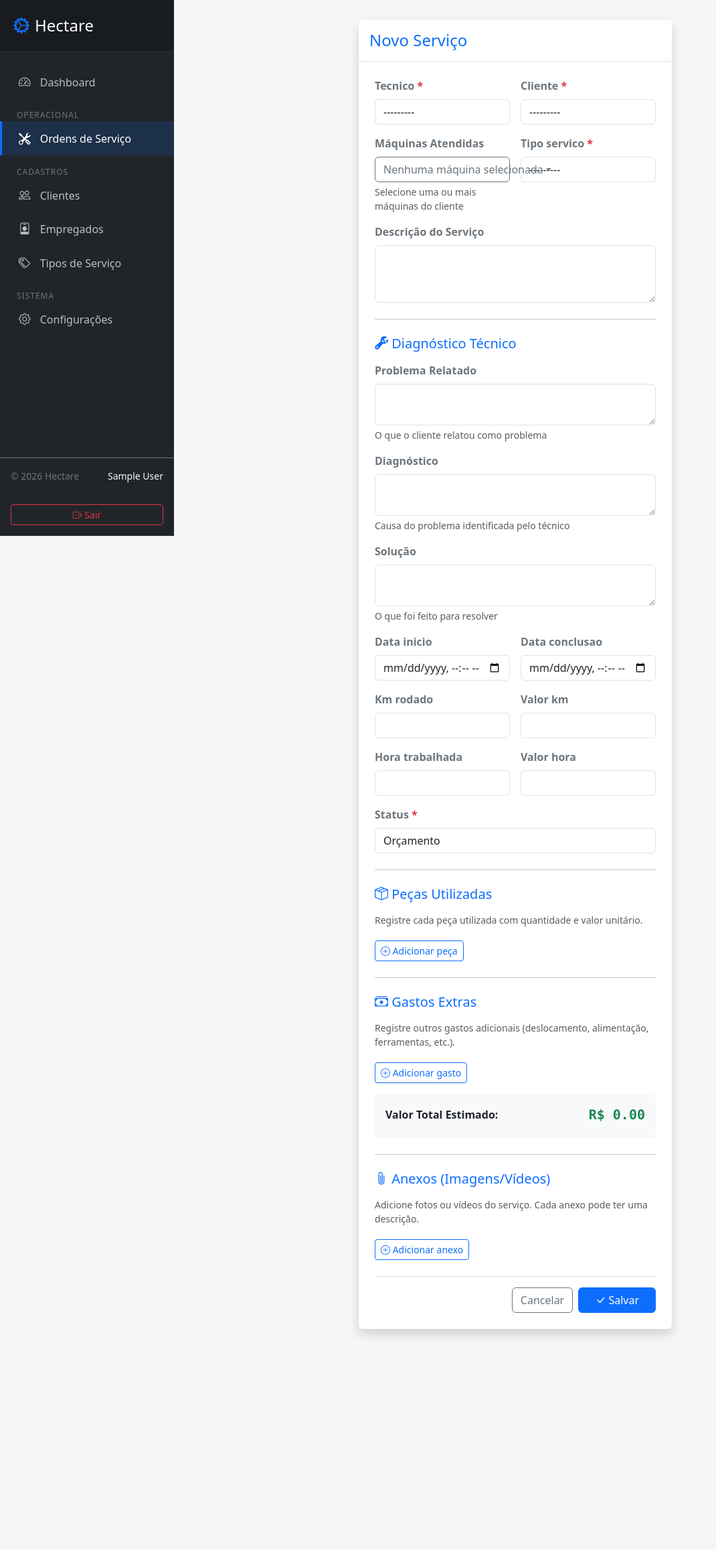
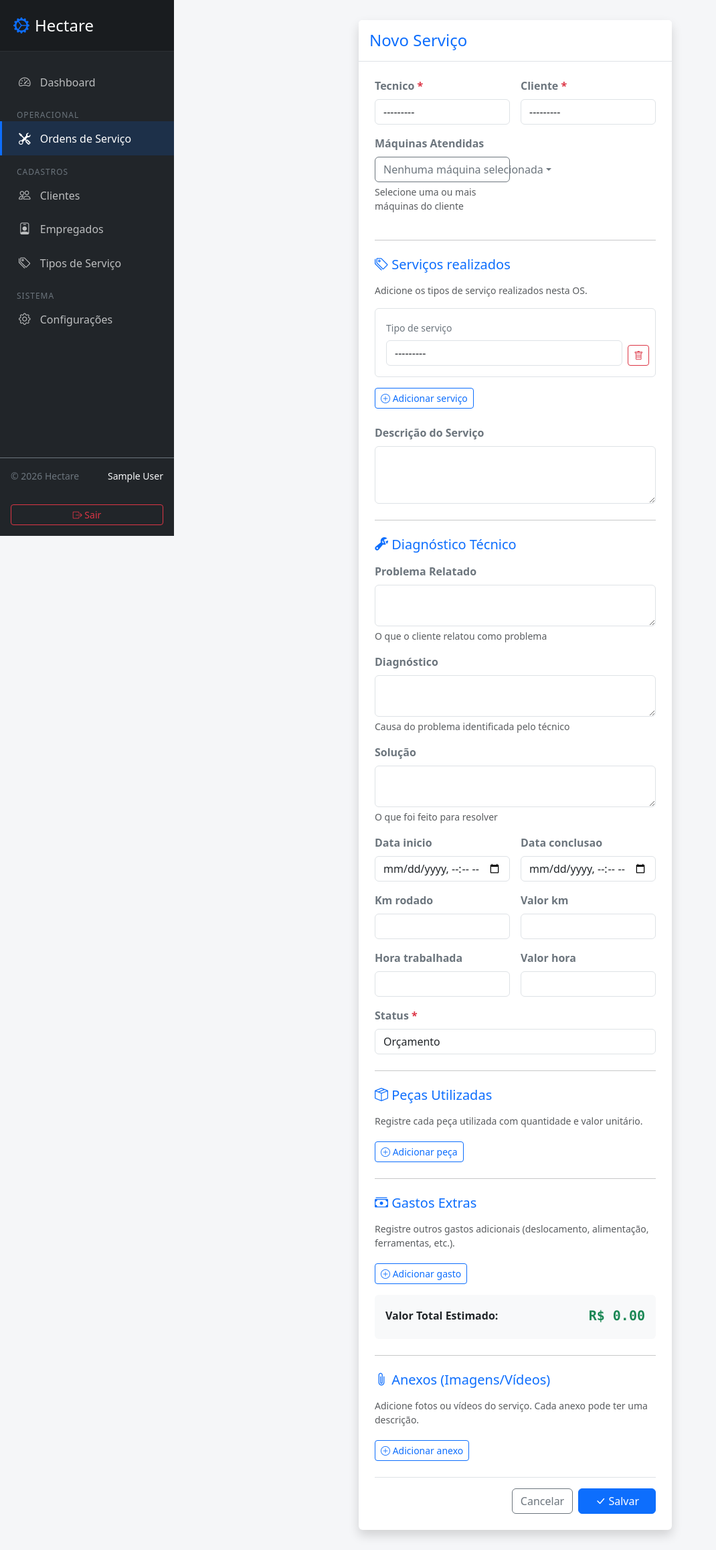
Before and after one commit to Vaz15k/projeto_hectare, a Django app: page /servicos/criar/ in a window 1280 px wide. Shown: the whole page at 67% size, without its empty margins (0-1070 px from the left). Before the commit the page ends 1995 px from the top, so only its background shows below. Run offline with Django 5.2, Linux system fonts and the light colour scheme; the visitor is signed in with stand-in values (Sample User, id 1); data that the repository does not hold is empty; some libraries are stand-ins or nearby versions.

Commit message:
feat(servicos): Permitir multiplos tipos de servico por OS

```diff
--- a/banco.sql
+++ b/banco.sql
@@ -4,9 +4,13 @@ CLIENTE (id_cliente, nome_cliente, documento, telefone, email, endereco, latitud
 
 TIPO_SERVICO (id_tipo_servico, nome_servico)
 
-SERVICO (id_servico, cliente_id, data_competencia, data_servico, km_rodado, preco_km, preco_servico, preco_total, pecas_utilizadas, descricao_servico, tipo_servico_id, status_servico)
+SERVICO (id_servico, cliente_id, data_competencia, data_servico, km_rodado, preco_km, preco_total, pecas_utilizadas, descricao_servico, status_servico)
 - cliente_id references CLIENTE(id_cliente)
+
+SERVICO_TIPO (servico_id, tipo_servico_id)
+- servico_id references SERVICO(id_servico)
 - tipo_servico_id references TIPO_SERVICO(id_tipo_servico)
+- unico por (servico_id, tipo_servico_id)
 
 NOTA_FISCAL (id_nota_fiscal, servico_id, data_emissao, valor_total, descricao_nota)
 - servico_id references SERVICO(id_servico)`
--- a/servicos/forms.py
+++ b/servicos/forms.py
@@ -1,6 +1,6 @@
 from django import forms
-from django.forms import inlineformset_factory
-from servicos.models import Servico, TipoServico, GastoExtra, AnexoServico, PecaUtilizada
+from django.forms import BaseInlineFormSet, inlineformset_factory
+from servicos.models import Servico, TipoServico, ServicoTipo, GastoExtra, AnexoServico, PecaUtilizada
 from clientes.models import Maquina
 
 
@@ -26,7 +26,7 @@ class ServicoForm(forms.ModelForm):
     class Meta:
         model = Servico
         fields = [
-            "tecnico", "cliente", "tipo_servico", "maquinas",
+            "tecnico", "cliente", "maquinas",
             "descricao", "problema_relatado", "diagnostico", "solucao",
             "data_inicio", "data_conclusao",
             "km_rodado", "valor_km", "hora_trabalhada", "valor_hora",
@@ -35,7 +35,6 @@ class ServicoForm(forms.ModelForm):
         widgets = {
             "tecnico": forms.Select(attrs={"class": "form-control"}),
             "cliente": forms.Select(attrs={"class": "form-control"}),
-            "tipo_servico": forms.Select(attrs={"class": "form-control"}),
             "descricao": forms.Textarea(attrs={"class": "form-control", "rows": 3}),
             "problema_relatado": forms.Textarea(attrs={"class": "form-control", "rows": 2}),
             "diagnostico": forms.Textarea(attrs={"class": "form-control", "rows": 2}),
@@ -75,6 +74,44 @@ class ServicoForm(forms.ModelForm):
                 )
 
         return cleaned_data
+
+
+class ServicoTipoForm(forms.ModelForm):
+    class Meta:
+        model = ServicoTipo
+        fields = ["tipo_servico"]
+        widgets = {
+            "tipo_servico": forms.Select(attrs={"class": "form-control tipo-servico-select"}),
+        }
+
+
+class BaseServicoTipoFormSet(BaseInlineFormSet):
+    def __init__(self, *args, **kwargs):
+        super().__init__(*args, **kwargs)
+        if self.instance.pk:
+            self.extra = 0
+
+    def clean(self):
+        super().clean()
+        tipos = set()
+        ativos = 0
+        for form in self.forms:
+            if not form.cleaned_data or form.cleaned_data.get("DELETE"):
+                continue
+            tipo = form.cleaned_data.get("tipo_servico")
+            if tipo:
+                ativos += 1
+                if tipo.pk in tipos:
+                    form.add_error("tipo_servico", "Este tipo já foi adicionado à OS.")
+                tipos.add(tipo.pk)
+        if not ativos:
+            raise forms.ValidationError("Adicione ao menos um tipo de serviço à OS.")
+
+
+ServicoTipoFormSet = inlineformset_factory(
+    Servico, ServicoTipo, form=ServicoTipoForm, formset=BaseServicoTipoFormSet,
+    extra=1, can_delete=True,
+)
 
 
 class GastoExtraForm(forms.ModelForm):
--- a/servicos/views.py
+++ b/servicos/views.py
@@ -19,7 +19,7 @@ from xhtml2pdf import pisa
 from servicos.models import Servico, TipoServico, GastoExtra, PecaUtilizada
 from servicos.forms import (
     ServicoForm, TipoServicoForm,
-    GastoExtraFormSet, AnexoServicoFormSet, PecaUtilizadaFormSet,
+    GastoExtraFormSet, AnexoServicoFormSet, PecaUtilizadaFormSet, ServicoTipoFormSet,
 )
 from clientes.models import Cliente, Maquina
 from core.models import Configuracao
@@ -64,7 +64,7 @@ def _build_filtro_ctx(request):
                 pass
         if tipo_servico_id:
             try:
-                qs = qs.filter(tipo_servico_id=int(tipo_servico_id))
+                qs = qs.filter(tipos_servico__pk=int(tipo_servico_id))
             except (ValueError, TypeError):
                 pass
         if status and not excluir_status:
@@ -154,12 +154,12 @@ def home(request):
     month_values = [revenue_by_month.get((m.year, m.month), 0) for m in months]
 
     ultimos_servicos = base.select_related(
-        'cliente', 'tecnico', 'tipo_servico'
-    ).order_by('-data_criacao')[:5]
+        'cliente', 'tecnico'
+    ).prefetch_related('itens_servico__tipo_servico').order_by('-data_criacao')[:5]
 
     proximos_agendamentos = base.filter(
         status='AGENDADO', data_inicio__gte=hoje,
-    ).select_related('cliente', 'tecnico', 'tipo_servico').order_by('data_inicio')[:5]
+    ).select_related('cliente', 'tecnico').prefetch_related('itens_servico__tipo_servico').order_by('data_inicio')[:5]
 
     return render(request, 'dashboard.html', {
         **filtro_ctx,
@@ -248,10 +248,12 @@ def _salvar_servico_com_relacionamentos(
     formset,
     formset_pecas,
     formset_anexos,
+    formset_tipos,
 ):
     """Salva o serviço e seus relacionamentos em uma única transação."""
     with transaction.atomic():
         servico = form.save()
+        formset_tipos.save()
         formset.save()
         formset_pecas.save()
         formset_anexos.save()
@@ -270,7 +272,7 @@ def listar_servicos(request):
 
     filtro_ctx, aplicar_filtro = _build_filtro_ctx(request)
     servicos = aplicar_filtro(
-        Servico.objects.select_related('cliente', 'tecnico', 'tipo_servico')
+        Servico.objects.select_related('cliente', 'tecnico').prefetch_related('itens_servico__tipo_servico')
     ).order_by('-data_inicio')
 
     paginator = Paginator(servicos, 20)
@@ -285,7 +287,7 @@ def listar_servicos(request):
             'url_criar': 'criar_servico',
             'linhas_partial': 'partials/linhas_servicos.html',
             'itens': page_obj,
-            'colunas': ['#', 'Tipo', 'Cliente', 'Técnico', 'Status', 'Início', 'Total'],
+            'colunas': ['#', 'Tipos', 'Cliente', 'Técnico', 'Status', 'Início', 'Total'],
             'mostrar_filtros': True,
         },
     )
@@ -302,12 +304,14 @@ def criar_servico(request):
             request.FILES,
             instance=form.instance,
         )
+        formset_tipos = ServicoTipoFormSet(request.POST, instance=form.instance)
 
         form_is_valid = form.is_valid()
         formsets_are_valid = all([
             formset.is_valid(),
             formset_pecas.is_valid(),
             formset_anexos.is_valid(),
+            formset_tipos.is_valid(),
         ])
         if form_is_valid and formsets_are_valid:
             _salvar_servico_com_relacionamentos(
@@ -315,6 +319,7 @@ def criar_servico(request):
                 formset,
                 formset_pecas,
                 formset_anexos,
+                formset_tipos,
             )
             return redirect("home")
     else:
@@ -322,6 +327,7 @@ def criar_servico(request):
         formset = GastoExtraFormSet()
         formset_pecas = PecaUtilizadaFormSet()
         formset_anexos = AnexoServicoFormSet()
+        formset_tipos = ServicoTipoFormSet()
 
     if request.method == "POST":
         maquinas_selecionadas = set(int(pk) for pk in request.POST.getlist("maquinas") if pk)
@@ -337,6 +343,7 @@ def criar_servico(request):
             "formset": formset,
             "formset_pecas": formset_pecas,
             "formset_anexos": formset_anexos,
+            "formset_tipos": formset_tipos,
             "maquinas_selecionadas": maquinas_selecionadas,
             "titulo": "Novo Serviço",
             "rota_cancelar": "listar_servicos",
@@ -353,12 +360,14 @@ def editar_servico(request, pk):
         formset = GastoExtraFormSet(request.POST, instance=servico)
         formset_pecas = PecaUtilizadaFormSet(request.POST, instance=servico)
         formset_anexos = AnexoServicoFormSet(request.POST, request.FILES, instance=servico)
+        formset_tipos = ServicoTipoFormSet(request.POST, instance=servico)
 
         form_is_valid = form.is_valid()
         formsets_are_valid = all([
             formset.is_valid(),
             formset_pecas.is_valid(),
             formset_anexos.is_valid(),
+            formset_tipos.is_valid(),
         ])
         if form_is_valid and formsets_are_valid:
             _salvar_servico_com_relacionamentos(
@@ -366,6 +375,7 @@ def editar_servico(request, pk):
                 formset,
                 formset_pecas,
                 formset_anexos,
+                formset_tipos,
             )
             return redirect("listar_servicos")
     else:
@@ -373,6 +383,7 @@ def editar_servico(request, pk):
         formset = GastoExtraFormSet(instance=servico)
         formset_pecas = PecaUtilizadaFormSet(instance=servico)
         formset_anexos = AnexoServicoFormSet(instance=servico)
+        formset_tipos = ServicoTipoFormSet(instance=servico)
 
     if request.method == "POST":
         maquinas_selecionadas = set(int(pk) for pk in request.POST.getlist("maquinas") if pk)
@@ -386,6 +397,7 @@ def editar_servico(request, pk):
             "formset": formset,
             "formset_pecas": formset_pecas,
             "formset_anexos": formset_anexos,
+            "formset_tipos": formset_tipos,
             "maquinas_selecionadas": maquinas_selecionadas,
             "titulo": f"Editar Serviço #{servico.pk}",
             "rota_cancelar": "listar_servicos",
@@ -415,7 +427,9 @@ def deletar_servico(request, pk):
 
 @login_required
 def detalhar_servico(request, pk):
-    servico = get_object_or_404(Servico, pk=pk)
+    servico = get_object_or_404(
+        Servico.objects.prefetch_related('itens_servico__tipo_servico'), pk=pk
+    )
     gastos = servico.gastos_extras.all()
     pecas = servico.pecas.all()
     anexos = servico.anexos.all()
@@ -533,13 +547,14 @@ def _gerar_payload_pix(chave_pix, nome_beneficiario, cidade, valor, txid='***'):
 
 def _gerar_qrcode_pix(chave_pix, nome_empresa, cidade, valor, txid='***'):
     import qrcode
+    from qrcode.constants import ERROR_CORRECT_H
     import tempfile
 
     payload = _gerar_payload_pix(chave_pix, nome_empresa, cidade, valor, txid)
 
     qr = qrcode.QRCode(
         version=None,
-        error_correction=qrcode.constants.ERROR_CORRECT_H,
+        error_correction=ERROR_CORRECT_H,
         box_size=20,
         border=2,
     )
@@ -560,8 +575,8 @@ def _gerar_qrcode_pix(chave_pix, nome_empresa, cidade, valor, txid='***'):
 @login_required
 def exportar_servico_pdf(request, pk):
     servico = get_object_or_404(
-        Servico.objects.select_related('cliente', 'tecnico', 'tipo_servico')
-        .prefetch_related('maquinas'),
+        Servico.objects.select_related('cliente', 'tecnico')
+        .prefetch_related('maquinas', 'itens_servico__tipo_servico'),
         pk=pk
     )
     gastos = servico.gastos_extras.all()
--- a/templates/dashboard.html
+++ b/templates/dashboard.html
@@ -134,7 +134,7 @@
                         <a href="{% url 'detalhar_servico' s.pk %}" class="list-group-item list-group-item-action d-flex justify-content-between align-items-center">
                             <div>
                                 <span class="badge bg-secondary me-2">#{{ s.pk }}</span>
-                                <strong>{{ s.tipo_servico.nome }}</strong>
+                                <strong>{% for item in s.itens_servico.all %}{{ item.tipo_servico.nome }}{% if not forloop.last %}, {% endif %}{% endfor %}</strong>
                                 <span class="text-muted ms-2">{{ s.cliente.nome }}</span>
                             </div>
                             <small class="text-muted">{{ s.data_criacao|date:"d/m/Y" }}</small>
@@ -161,7 +161,7 @@
                         <a href="{% url 'detalhar_servico' s.pk %}" class="list-group-item list-group-item-action d-flex justify-content-between align-items-center">
                             <div>
                                 <span class="badge bg-info me-2">Agendado</span>
-                                <strong>{{ s.tipo_servico.nome }}</strong>
+                                <strong>{% for item in s.itens_servico.all %}{{ item.tipo_servico.nome }}{% if not forloop.last %}, {% endif %}{% endfor %}</strong>
                                 <span class="text-muted ms-2">{{ s.cliente.nome }}</span>
                             </div>
                             {% if s.data_inicio %}
--- a/templates/detalhar_servico.html
+++ b/templates/detalhar_servico.html
@@ -27,8 +27,10 @@
                 <div class="card-body p-4">
                     <div class="row g-3">
                         <div class="col-md-6">
-                            <label class="form-label small text-secondary fw-bold">Tipo de Serviço</label>
-                            <p class="mb-0">{{ servico.tipo_servico.nome }}</p>
+                            <label class="form-label small text-secondary fw-bold">Serviços realizados</label>
+                            {% for item in servico.itens_servico.all %}
+                            <p class="mb-0">{{ item.tipo_servico.nome }}</p>
+                            {% endfor %}
                         </div>
                         <div class="col-md-6">
                             <label class="form-label small text-secondary fw-bold">Status</label>
--- a/templates/formulario_servico.html
+++ b/templates/formulario_servico.html
@@ -57,7 +57,34 @@
                                     {% endif %}
                                 </div>
                             </div>
-                            <div class="col-md-6">{% include "partials/form_field.html" with field=form.tipo_servico %}</div>
+                        </div>
+                        <hr class="my-4">
+                        <h5 class="text-primary mb-3"><i class="bi bi-tags"></i> Serviços realizados</h5>
+                        <p class="text-muted small">Adicione os tipos de serviço realizados nesta OS.</p>
+                        <div id="tipos-servico-formset">
+                            {{ formset_tipos.management_form }}
+                            {% if formset_tipos.non_form_errors %}
+                            <div class="alert alert-danger">{{ formset_tipos.non_form_errors }}</div>
+                            {% endif %}
+                            {% for tipo_form in formset_tipos %}
+                            <div class="tipo-servico-form mb-3 p-3 border rounded">
+                                {% for hidden in tipo_form.hidden_fields %}{{ hidden }}{% endfor %}
+                                {% if tipo_form.DELETE %}<div class="d-none">{{ tipo_form.DELETE }}</div>{% endif %}
+                                <div class="row g-2 align-items-end">
+                                    <div class="col-md-11">
+                                        <label class="form-label small text-secondary">Tipo de serviço</label>
+                                        {{ tipo_form.tipo_servico }}
+                                        {% if tipo_form.tipo_servico.errors %}<div class="invalid-feedback d-block">{{ tipo_form.tipo_servico.errors }}</div>{% endif %}
+                                    </div>
+                                    <div class="col-md-1">
+                                        <button type="button" class="btn btn-outline-danger btn-sm remove-tipo" title="Remover"><i class="bi bi-trash"></i></button>
+                                    </div>
+                                </div>
+                            </div>
+                            {% endfor %}
+                        </div>
+                        <div class="mb-4">
+                            <button type="button" id="add-tipo-btn" class="btn btn-outline-primary btn-sm"><i class="bi bi-plus-circle"></i> Adicionar serviço</button>
                         </div>
                         {% include "partials/form_field.html" with field=form.descricao %}
 
@@ -288,6 +315,40 @@
 {% endblock %}
 
 {% block extra_js %}
+<script type="template/html" id="tipo-servico-template">
+<div class="tipo-servico-form mb-3 p-3 border rounded">
+    {% for hidden in formset_tipos.empty_form.hidden_fields %}{{ hidden }}{% endfor %}
+    <div class="d-none">{{ formset_tipos.empty_form.DELETE }}</div>
+    <div class="row g-2 align-items-end">
+        <div class="col-md-11"><label class="form-label small text-secondary">Tipo de serviço</label>{{ formset_tipos.empty_form.tipo_servico }}</div>
+        <div class="col-md-1"><button type="button" class="btn btn-outline-danger btn-sm remove-tipo" title="Remover"><i class="bi bi-trash"></i></button></div>
+    </div>
+</div>
+</script>
+<script>
+(function() {
+    const container = document.getElementById('tipos-servico-formset');
+    const totalForms = container.querySelector('[name$="-TOTAL_FORMS"]');
+    document.getElementById('add-tipo-btn').addEventListener('click', function() {
+        const index = Number(totalForms.value);
+        const wrapper = document.createElement('div');
+        wrapper.innerHTML = document.getElementById('tipo-servico-template').innerHTML.replace(/__prefix__/g, index);
+        container.appendChild(wrapper.firstElementChild);
+        totalForms.value = index + 1;
+        window.attachInputListeners?.();
+        window.recalcularTotal?.();
+    });
+    container.addEventListener('click', function(e) {
+        const button = e.target.closest('.remove-tipo');
+        if (!button) return;
+        const row = button.closest('.tipo-servico-form');
+        const deletion = row.querySelector('[name$="-DELETE"]');
+        if (deletion) deletion.checked = true;
+        row.style.display = 'none';
+        window.recalcularTotal?.();
+    });
+})();
+</script>
 {% if formset %}
 <script type="template/html" id="gasto-extra-template">
 <div class="gasto-extra-form mb-3 p-3 border rounded position-relative">
--- a/templates/partials/linhas_servicos.html
+++ b/templates/partials/linhas_servicos.html
@@ -1,7 +1,7 @@
 {% for servico in itens %}
 <tr>
     <td class="px-4 py-3 text-muted">#{{ servico.pk }}</td>
-    <td class="px-4 py-3 fw-bold">{{ servico.tipo_servico.nome }}</td>
+    <td class="px-4 py-3 fw-bold">{% for item in servico.itens_servico.all %}{{ item.tipo_servico.nome }}{% if not forloop.last %}, {% endif %}{% endfor %}</td>
     <td class="px-4 py-3">{{ servico.cliente.nome }}</td>
     <td class="px-4 py-3 small">{{ servico.tecnico.nome }}</td>
     <td class="px-4 py-3">
--- a/templates/pdf/servico.html
+++ b/templates/pdf/servico.html
@@ -223,8 +223,8 @@
                 <div class="secao">
                     <div class="secao-titulo">Dados do Serviço</div>
                     <div class="campo">
-                        <span class="campo-label">Tipo de Serviço:</span><br>
-                        <span class="campo-valor">{{ servico.tipo_servico.nome }}</span>
+                        <span class="campo-label">Serviços realizados:</span><br>
+                        <span class="campo-valor">{% for item in servico.itens_servico.all %}{{ item.tipo_servico.nome }}{% if not forloop.last %}, {% endif %}{% endfor %}</span>
                     </div>
                     <div class="campo">
                         <span class="campo-label">Status:</span><br>
```
Also changed, not shown: servicos/models.py (+20 -3 lines), servicos/migrations/0004_os_multiplos_tipos.py (added).
